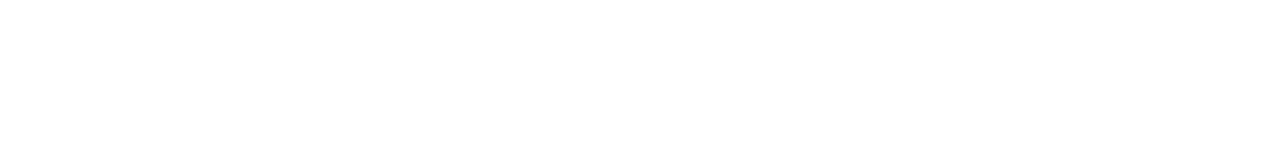
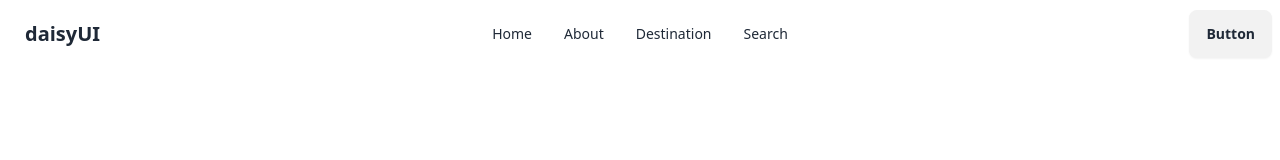
Before and after one commit to MdboktiarUddin/modern-ticketing, a plain HTML site: page index.html in a window 1280 px wide. Drawn offline with nearby package versions, Linux system fonts and the light colour scheme.

Commit message:
added html file with correction

```diff
--- a/index.html
+++ b/index.html
@@ -9,7 +9,33 @@
 </head>
 <body>
     <header>
-
+        <div class="navbar bg-base-100">
+            <div class="navbar-start">
+              <div class="dropdown">
+                <div tabindex="0" role="button" class="btn btn-ghost lg:hidden">
+                  <svg xmlns="http://www.w3.org/2000/svg" class="h-5 w-5" fill="none" viewBox="0 0 24 24" stroke="currentColor"><path stroke-linecap="round" stroke-linejoin="round" stroke-width="2" d="M4 6h16M4 12h8m-8 6h16" /></svg>
+                </div>
+                <ul tabindex="0" class="menu menu-sm dropdown-content mt-3 z-[1] p-2 shadow bg-base-100 rounded-box w-52">
+                  <li><a>Home</a></li>
+                      <li><a>About</a></li>
+                    <li><a>Destination</a></li>
+                  <li><a>Search</a></li>
+                </ul>
+              </div>
+              <a class="btn btn-ghost text-xl">daisyUI</a>
+            </div>
+            <div class="navbar-center hidden lg:flex">
+              <ul class="menu menu-horizontal px-1">
+                <li><a>Home</a></li>
+                      <li><a>About</a></li>
+                      <li><a>Destination</a></li>
+                <li><a>Search</a></li>
+              </ul>
+            </div>
+            <div class="navbar-end">
+              <a class="btn">Button</a>
+            </div>
+          </div>
     </header>
     <main>
 
```
